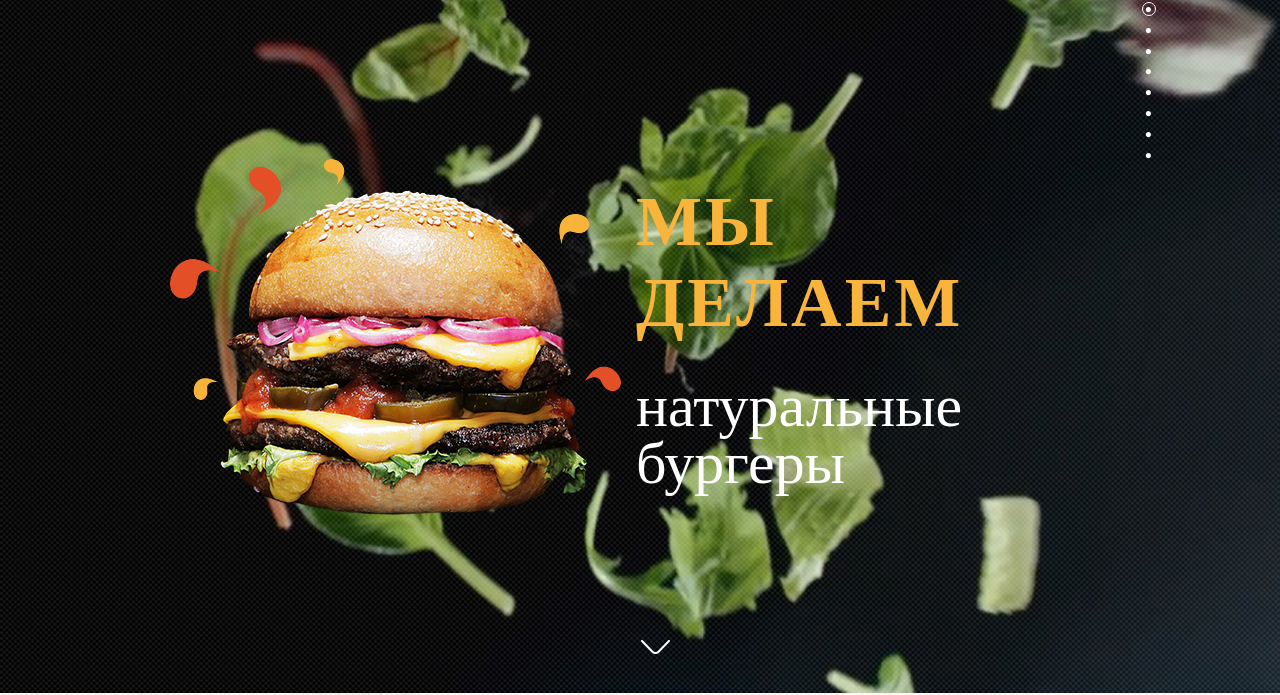
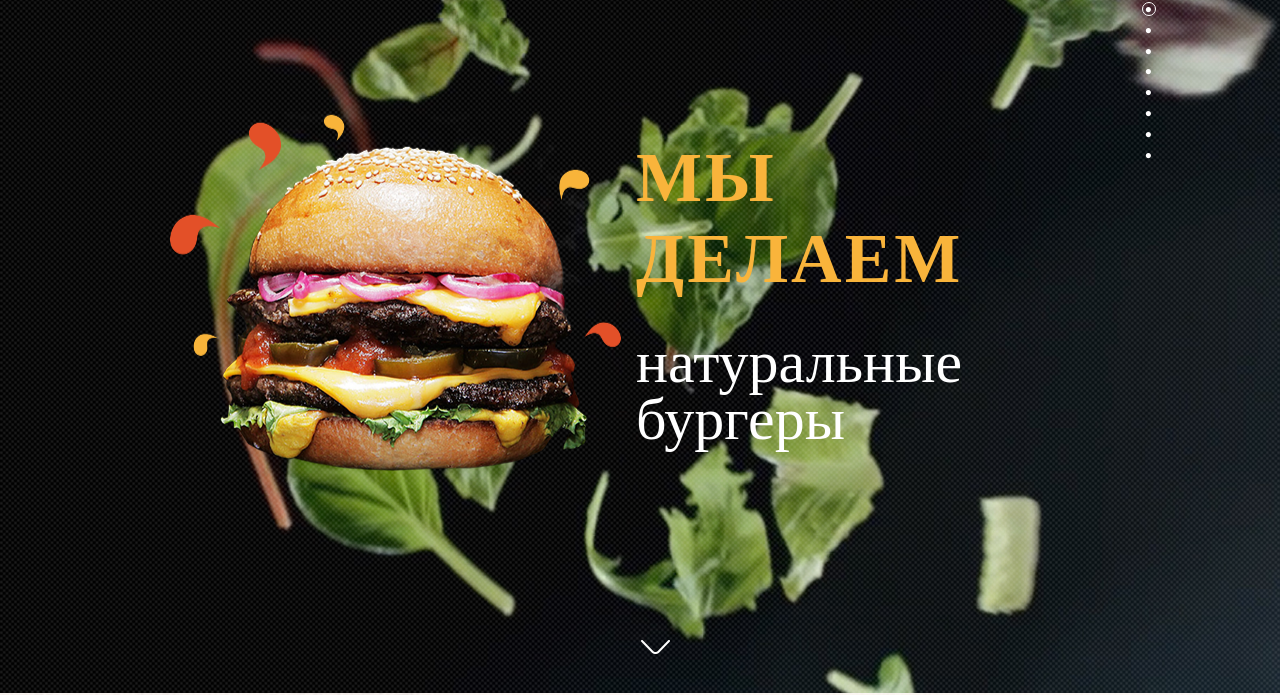
Before and after one commit to marinavydrina/burgers, a plain HTML site: page index.html in a window 1280 px wide. Shown: the part 107-802 px from the top of the page. Drawn offline with Linux system fonts and the light colour scheme.

Commit message:
first section fixes

```diff
--- a/css/blocks/first.css
+++ b/css/blocks/first.css
@@ -82,10 +82,6 @@ a {
     margin: 0 auto;
     width: 940px;
     height: 100vh;
-    display: flex;
-    flex-direction: column;
-    justify-content: center;
-    align-items: center;
     position: relative;
 }
 
@@ -164,7 +160,10 @@ a {
     align-items: center;
     align-content: space-between;
     width: 940px;
-    margin: auto;
+    position: absolute;
+    top: 50%;
+    left: 50%;
+    transform: translate(-50%, -50%);
 }
 
 .banner__text {}
```
